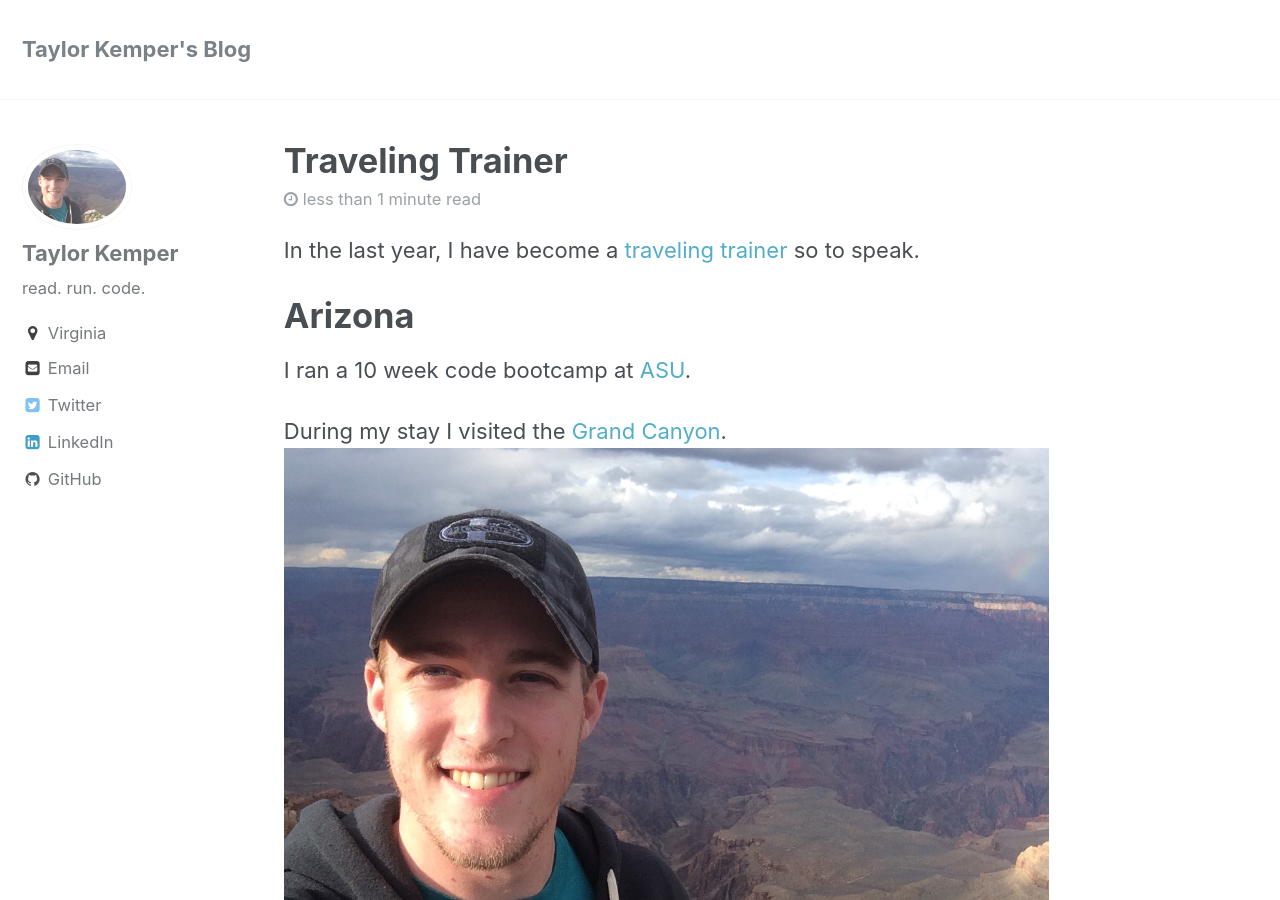
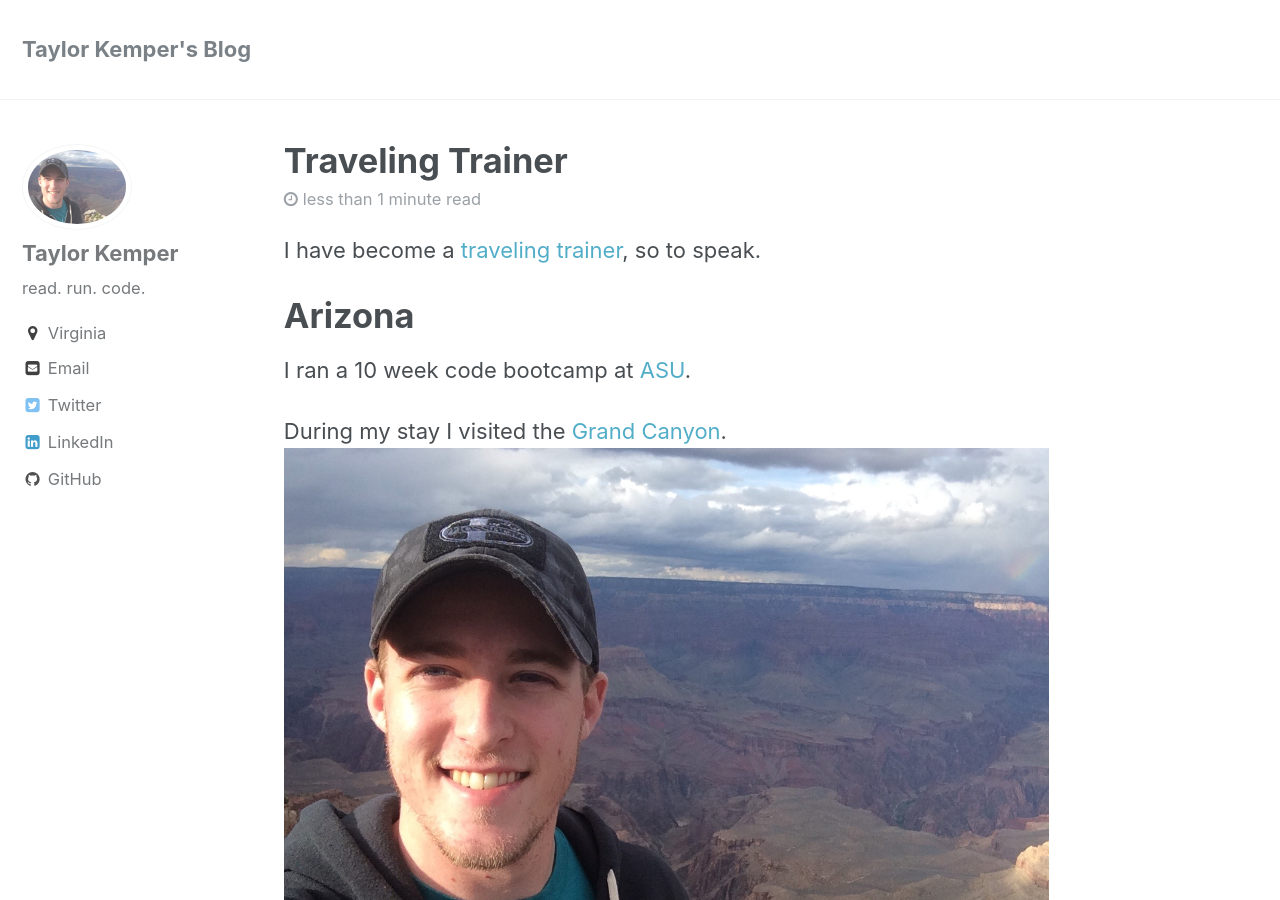
Before and after one commit to tjkemper/blog, a Jekyll site: the page built from _posts/2017-04-16-traveling-trainer.md, in a window 1280 px wide and 900 px high. Built offline with Jekyll 4.4.1, drawn with Linux system fonts in a browser that asks for light colours.

Commit message:
fix grammar

```diff
--- a/_posts/2017-04-16-traveling-trainer.md
+++ b/_posts/2017-04-16-traveling-trainer.md
@@ -3,7 +3,7 @@ title:  "Traveling Trainer"
 tags: [training, photos]
 ---
 
-In the last year, I have become a [traveling trainer](https://en.wikipedia.org/wiki/Travelling_salesman_problem) so to speak.
+I have become a [traveling trainer](https://en.wikipedia.org/wiki/Travelling_salesman_problem), so to speak.
 
 # Arizona
 
```
